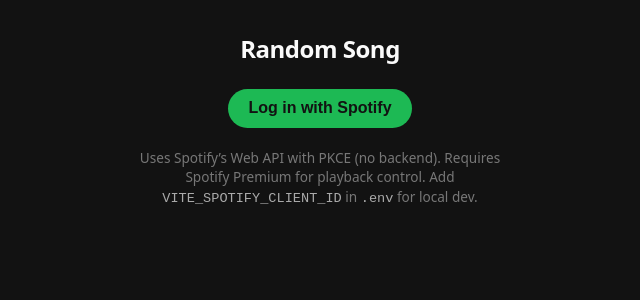
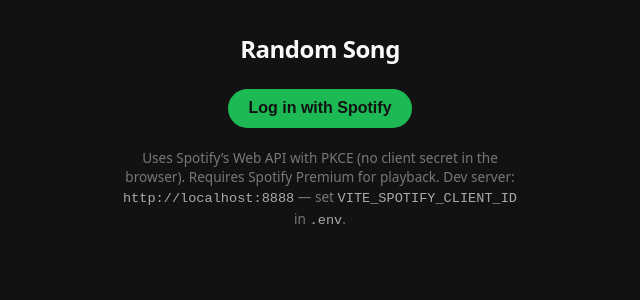
Before and after one commit to saarhaber/randomSong, a React (Vite) app: page / in a window 1280 px wide. Shown: the top 300 px of the page, without its empty margins (320-960 px from the left). Built offline with nearby package versions, Linux system fonts and the light colour scheme; no server answers; what spotify-web-api-js would draw is missing.

Commit message:
Align OAuth redirects with /callback: port 8888, Router, PKCE URI, 404.html for Pages

```diff
--- a/package.json
+++ b/package.json
@@ -6,12 +6,13 @@
   "homepage": "https://saarhaber.github.io/randomSong/",
   "scripts": {
     "dev": "vite",
-    "build": "vite build",
+    "build": "vite build && cp dist/index.html dist/404.html",
     "preview": "vite preview"
   },
   "dependencies": {
     "react": "^19.0.0",
     "react-dom": "^19.0.0",
+    "react-router-dom": "^7.6.0",
     "spotify-web-api-js": "^1.5.2"
   },
   "devDependencies": {
--- a/src/App.tsx
+++ b/src/App.tsx
@@ -1,4 +1,5 @@
 import { useCallback, useEffect, useState } from "react";
+import { useNavigate } from "react-router-dom";
 import Spotify from "spotify-web-api-js";
 import "./App.css";
 import {
@@ -8,7 +9,6 @@
   exchangeCodeForTokens,
   getClientId,
   parseOAuthCallback,
-  stripOAuthParamsFromUrl,
   validateOAuthState,
 } from "./spotifyPkce";
 
@@ -102,6 +102,7 @@
 }
 
 export default function App() {
+  const navigate = useNavigate();
   const [ready, setReady] = useState(false);
   const [oauthBusy, setOauthBusy] = useState(false);
   const [error, setError] = useState<string | null>(null);
@@ -155,7 +156,7 @@
       const oauthError = params.get("error");
       if (oauthError) {
         setError(`Spotify login: ${oauthError}`);
-        stripOAuthParamsFromUrl();
+        navigate("/", { replace: true });
         setOauthBusy(false);
         setReady(true);
         return;
@@ -169,11 +170,11 @@
             throw new Error("Invalid OAuth state — try logging in again.");
           }
           await exchangeCodeForTokens(callback.code);
-          stripOAuthParamsFromUrl();
+          navigate("/", { replace: true });
         } catch (e) {
           const msg = e instanceof Error ? e.message : String(e);
           if (!cancelled) setError(msg);
-          stripOAuthParamsFromUrl();
+          navigate("/", { replace: true });
           setOauthBusy(false);
           setReady(true);
           return;
@@ -210,7 +211,7 @@
     return () => {
       cancelled = true;
     };
-  }, [applyToken]);
+  }, [applyToken, navigate]);
 
   const getNowPlaying = useCallback(async () => {
     const playback = await spotify.getMyCurrentPlaybackState();
@@ -306,10 +307,11 @@
             Log in with Spotify
           </button>
           <p className="hint">
-            Uses Spotify’s Web API with PKCE (no backend). Requires Spotify
-            Premium for playback control. Add{" "}
+            Uses Spotify’s Web API with PKCE (no client secret in the browser).
+            Requires Spotify Premium for playback. Dev server:{" "}
+            <code style={{ color: "#aaa" }}>http://localhost:8888</code> — set{" "}
             <code style={{ color: "#aaa" }}>VITE_SPOTIFY_CLIENT_ID</code> in{" "}
-            <code style={{ color: "#aaa" }}>.env</code> for local dev.
+            <code style={{ color: "#aaa" }}>.env</code>.
           </p>
         </>
       ) : (
--- a/src/main.tsx
+++ b/src/main.tsx
@@ -1,13 +1,18 @@
 import { StrictMode } from "react";
 import { createRoot } from "react-dom/client";
+import { BrowserRouter } from "react-router-dom";
 import App from "./App";
 import "./index.css";
 
 const el = document.getElementById("root");
 if (!el) throw new Error("Root element missing");
 
+const basename = import.meta.env.BASE_URL.replace(/\/$/, "") || undefined;
+
 createRoot(el).render(
   <StrictMode>
-    <App />
+    <BrowserRouter basename={basename}>
+      <App />
+    </BrowserRouter>
   </StrictMode>,
 );
--- a/src/spotifyPkce.ts
+++ b/src/spotifyPkce.ts
@@ -49,8 +49,11 @@
   return { verifier, challenge };
 }
 
+/** Must match Spotify Dashboard redirect URIs exactly, e.g. http://localhost:8888/callback */
 export function redirectUri(): string {
-  return `${window.location.origin}${window.location.pathname}`.replace(/\/$/, "") || window.location.origin;
+  const base = import.meta.env.BASE_URL;
+  const prefix = base === "/" ? "" : base.replace(/\/$/, "");
+  return `${window.location.origin}${prefix}/callback`;
 }
 
 export function getClientId(): string {
@@ -190,9 +193,3 @@
   const expected = sessionStorage.getItem(OAUTH_STATE_KEY);
   return expected !== null && expected === returnedState;
 }
-
-export function stripOAuthParamsFromUrl(): void {
-  const url = new URL(window.location.href);
-  url.search = "";
-  window.history.replaceState({}, document.title, url.toString());
-}
--- a/vite.config.ts
+++ b/vite.config.ts
@@ -5,4 +5,7 @@
 export default defineConfig(({ mode }) => ({
   base: mode === "development" ? "/" : "/randomSong/",
   plugins: [react()],
+  server: {
+    port: 8888,
+  },
 }));
```
Also changed, not shown: 2 other files (tests, documents, lock files or other folders).
